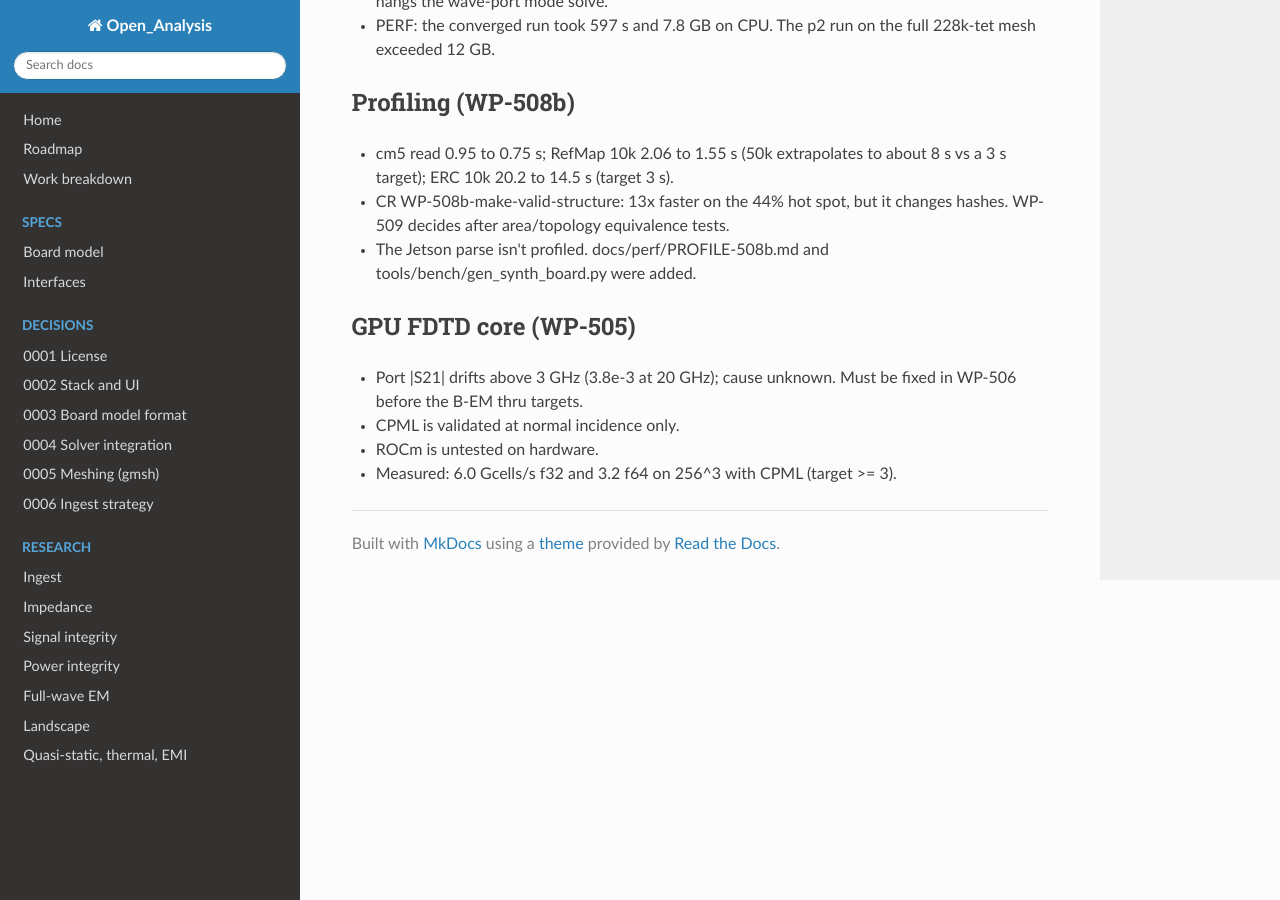
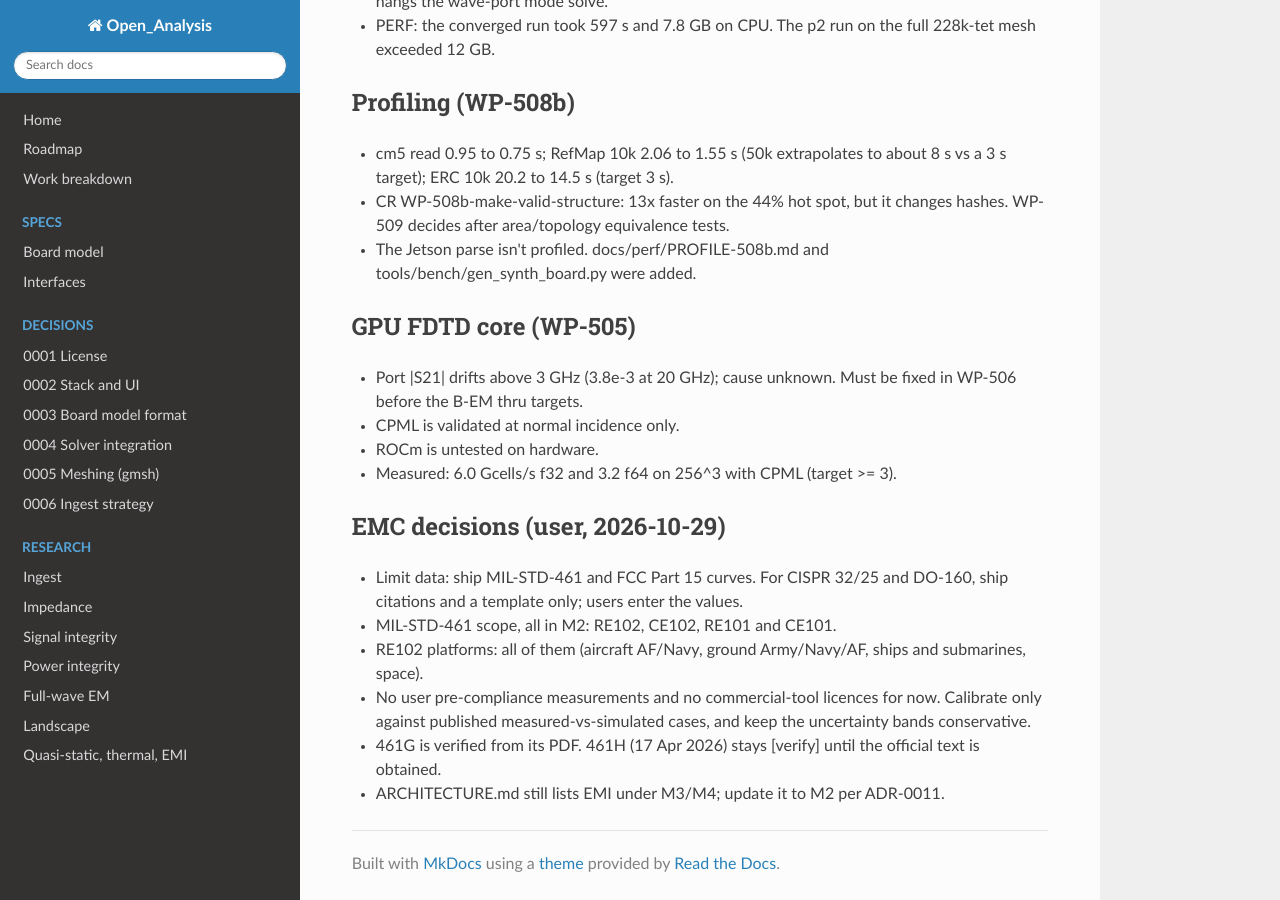
Before and after one commit to C-My-Code/Open_Analysis, an MkDocs documentation site: the page built from docs/FOLLOWUPS.md, in a window 1280 px wide and 900 px high, scrolled down 6823 px. Built offline with MkDocs 1.6.1, drawn with Linux system fonts in a browser that asks for light colours; nearby versions of some CDN libraries.

Commit message:
EMC: record user decisions
Co-Authored-By: Claude Opus 5.5 <noreply@anthropic.com>
Claude-Session: https://claude.ai/code/session_011igm87KKv2vvAPV69iyBbW

```diff
--- a/docs/FOLLOWUPS.md
+++ b/docs/FOLLOWUPS.md
@@ -166,3 +166,11 @@ The integrator tracks known gaps found while merging work packages here. Each it
 - CPML is validated at normal incidence only.
 - ROCm is untested on hardware.
 - Measured: 6.0 Gcells/s f32 and 3.2 f64 on 256^3 with CPML (target >= 3).
+
+## EMC decisions (user, 2026-10-29)
+- Limit data: ship MIL-STD-461 and FCC Part 15 curves. For CISPR 32/25 and DO-160, ship citations and a template only; users enter the values.
+- MIL-STD-461 scope, all in M2: RE102, CE102, RE101 and CE101.
+- RE102 platforms: all of them (aircraft AF/Navy, ground Army/Navy/AF, ships and submarines, space).
+- No user pre-compliance measurements and no commercial-tool licences for now. Calibrate only against published measured-vs-simulated cases, and keep the uncertainty bands conservative.
+- 461G is verified from its PDF. 461H (17 Apr 2026) stays [verify] until the official text is obtained.
+- ARCHITECTURE.md still lists EMI under M3/M4; update it to M2 per ADR-0011.
```
Also changed, not shown: docs/ARCHITECTURE.md (+2 -2 lines).
